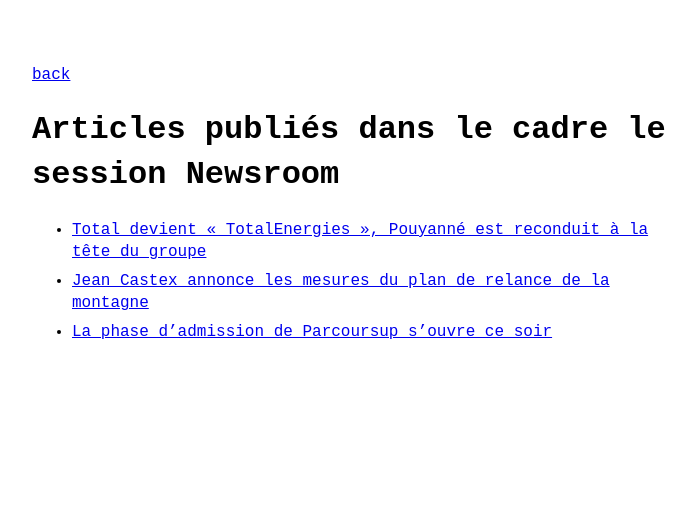
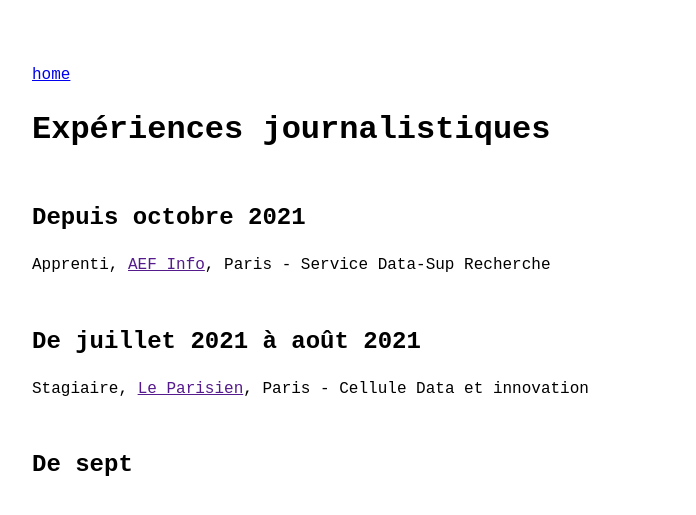
Before and after one commit to deroudilhep/deroudilhep.github.io, a Jekyll site: the page built from pages/sub/cv.md, in a window 1280 px wide. Shown: the top 515 px of the page, without its empty margins (288-984 px from the left). Built offline with Jekyll 4.4.1, drawn with Linux system fonts in a browser that asks for light colours.

Commit message:
modified 404

```diff
--- a/404.html
+++ b/404.html
@@ -21,5 +21,5 @@
   <h1>404</h1>
 
   <p><strong>Page not found :(</strong></p>
-  <p>Lost, are we?</p>
+  <p>Perdu ? Rendez-vous sur [ce site](https://isere-tourisme.com)</p>
 </div>
--- a/_config.yml
+++ b/_config.yml
@@ -14,7 +14,7 @@
 
 theme_config:
   appearance: "light" # can be "light", "dark" or "auto"
-  back_home_text: "back" # customize text for homepage link in post layout
+  back_home_text: "home" # customize text for homepage link in post layout
   date_format: "%d-%m-%Y" # customize how date is formatted
   show_description: true # show blog description in home page. can be true or false
 
--- a/pages/sub/cv.md
+++ b/pages/sub/cv.md
@@ -1,10 +1,16 @@
 ---
 layout: page
-title: Newsroom
+title: CV
 ---
 
-# Articles publiés dans le cadre le session Newsroom
+# Expériences journalistiques
 
-- [Total devient « TotalEnergies », Pouyanné est reconduit à la tête du groupe](https://ateliers.cfjlab.fr/2021/05/28/total-devient-totalenergies-pouyanne-est-reconduit-a-la-tete-du-groupe/)
-- [Jean Castex annonce les mesures du plan de relance de la montagne](https://ateliers.cfjlab.fr/2021/05/27/jean-castex-annonce-les-mesures-du-plan-de-relance-de-la-montagne/)
-- [La phase d’admission de Parcoursup s’ouvre ce soir](https://ateliers.cfjlab.fr/2021/05/27/la-phase-dadmission-de-parcoursup-souvre-ce-soir/)
+## Depuis octobre 2021
+
+Apprenti, [AEF Info](), Paris - Service Data-Sup Recherche
+
+## De juillet 2021 à août 2021
+
+Stagiaire, [Le Parisien](), Paris - Cellule Data et innovation
+
+## De sept
```
